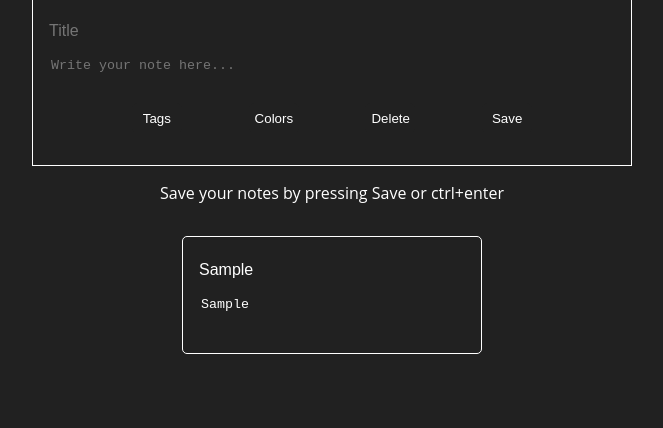
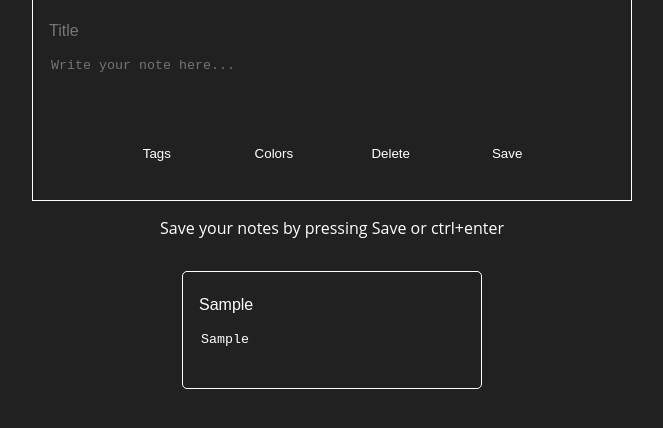
Before and after one commit to dan-ville/blocknote-js, a website: page public/index.html in a window 1280 px wide. Both pictures are taken after typing "Sample", "Sample" into the empty fields and a click on the button "Save". Shown: the part 94-522 px from the top of the page, without its empty margins (308-971 px from the left). Drawn offline with Linux system fonts and the light colour scheme.

Commit message:
refactored autoResizeInput(), fixed textarea not resizing on delete content

```diff
--- a/public/app.js
+++ b/public/app.js
@@ -105,10 +105,17 @@ document.addEventListener('keydown', (event) => {
 
 // This allows the textarea to automatically resize instead of remaining the same height with a scroll bar
 autoResizeElements.forEach(element => {
-    element.addEventListener('input', autoResize)
+    element.addEventListener('input', (element) => autoResizeInput(element, '50px'))
 });
 
-function autoResize() {
-    this.style.height = this.scrollHeight + "px";
+function autoResizeInput(element, defaultHeight) {
+    if (element) {
+        // if an element has been passed in, this ternary operator will check if it was created by a dom event or if the element was already in the dom, and either way create a target variable
+        const target = element.target ? element.target : element;
+        // default height is set in case user deletes content
+        target.style.height = defaultHeight;
+        // height is changed dynamically to match however much content is in the input
+        target.style.height = `${target.scrollHeight}px`;
+    }
 };
 // -----------------------------
--- a/public/index.html
+++ b/public/index.html
@@ -15,7 +15,7 @@
         <div id="new-note-wrapper">
             <form id="new-note-form">
                 <input type="text" name="new-note-title" id="new-note-title" placeholder="Title" autocomplete="off">
-                <textarea name="new-note-content" id="new-note-content" cols="30" rows="1" placeholder="Write your note here..." class="auto-resize"></textarea>
+                <textarea name="new-note-content" id="new-note-content" cols="30" placeholder="Write your note here..." class="auto-resize"></textarea>
             </form>
             <div id="options">
                 <button id="tags-option">Tags</button>
--- a/public/style.css
+++ b/public/style.css
@@ -114,8 +114,10 @@ textarea {
 
 #note-board {
     display: flex;
-    flex-direction: row;
-    flex-wrap: wrap;
+    /* displays the notes in reverse, avoids doing it in javascript */
+    flex-direction: row-reverse;
+    flex-wrap: wrap-reverse;
     max-width: 80%;
     justify-content: center;
+
 }
```
